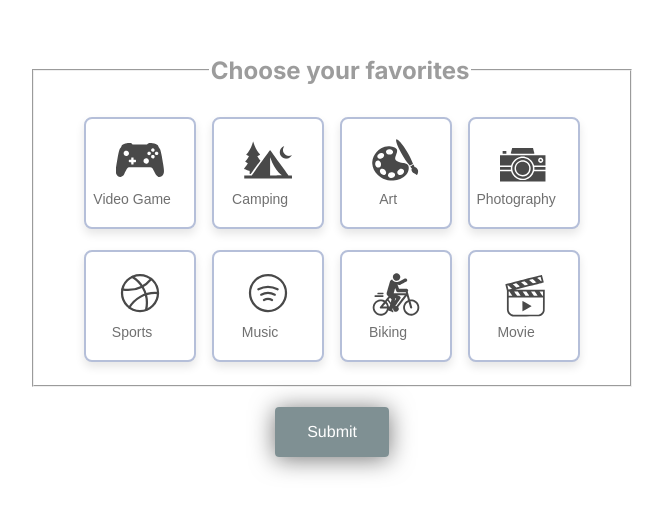
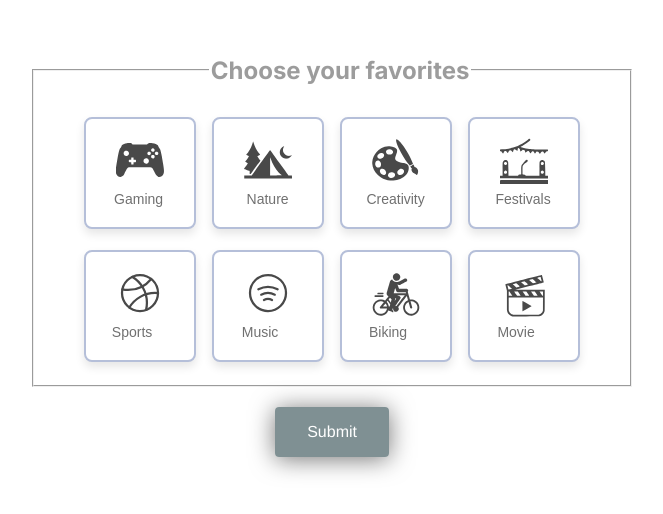
Before and after one commit to CSCC012023/final-project-s23-passion-pals, a React (Create React App) app in the folder client/: page /select in a window 1280 px wide. Shown: the part 178-692 px from the top of the page, without its empty margins (251-914 px from the left). Built offline with nearby package versions, Linux system fonts and the light colour scheme; a web font is replaced by a local one.

Commit message:
pp-48: Added adjusted informatiion about the friends and progressing of modification of themes

```diff
--- a/client/src/components/interestSelection/selectEdit.js
+++ b/client/src/components/interestSelection/selectEdit.js
@@ -95,8 +95,8 @@ const SelectInterest = () => {
             <input
               type="checkbox"
               className="checkbox-input"
-              value="Video Game"
-              checked={selectedInterests.includes('Video Game')}
+              value="Gaming"
+              checked={selectedInterests.includes('Gaming')}
               onChange={handleInterestChange}
             />
             <span className="checkbox-tile">
@@ -140,13 +140,13 @@ const SelectInterest = () => {
                 </svg>
 
               </span>
-              <span className="checkbox-label">Video Game</span>
+              <span class="checkbox-label" style={{ marginLeft: '13px' }}>Gaming</span>
             </span>
           </label>
         </div>
         <div class="checkbox">
           <label class="checkbox-wrapper">
-            <input type="checkbox" class="checkbox-input" value="Camping" checked={selectedInterests.includes('Camping')} onChange={handleInterestChange} />
+            <input type="checkbox" class="checkbox-input" value="Nature" checked={selectedInterests.includes('Nature')} onChange={handleInterestChange} />
             <span class="checkbox-tile">
               <span class="checkbox-icon">
                 <svg version="1.0" xmlns="http://www.w3.org/2000/svg"
@@ -182,13 +182,13 @@ const SelectInterest = () => {
                   </g>
                 </svg>
               </span>
-              <span class="checkbox-label">Camping</span>
+              <span class="checkbox-label" style={{ marginLeft: '15px' }}>Nature</span>
             </span>
           </label>
         </div>
         <div class="checkbox">
           <label class="checkbox-wrapper">
-            <input type="checkbox" class="checkbox-input" value="Art" checked={selectedInterests.includes('Art')} onChange={handleInterestChange} />
+            <input type="checkbox" class="checkbox-input" value="Creativity" checked={selectedInterests.includes('Creativity')} onChange={handleInterestChange} />
             <span class="checkbox-tile">
               <span class="checkbox-icon">
                 <svg version="1.0" xmlns="http://www.w3.org/2000/svg"
@@ -257,52 +257,57 @@ const SelectInterest = () => {
                   </g>
                 </svg>
               </span>
-              <span class="checkbox-label">Art</span>
+              <span className="checkbox-label" style={{ marginLeft: '15px' }}>Creativity</span>
             </span>
           </label>
         </div>
         <div class="checkbox">
           <label class="checkbox-wrapper">
-            <input type="checkbox" class="checkbox-input" value="Photography" checked={selectedInterests.includes('Photography')} onChange={handleInterestChange} />
+            <input type="checkbox" class="checkbox-input" value="Festivals " checked={selectedInterests.includes('Festivals ')} onChange={handleInterestChange} />
             <span class="checkbox-tile">
               <span class="checkbox-icon">
-                <svg version="1.0" xmlns="http://www.w3.org/2000/svg"
-                  width="580.000000pt" height="577.000000pt" viewBox="100 50 400 400"
-                  preserveAspectRatio="xMidYMid meet">
+              <svg version="1.0" xmlns="http://www.w3.org/2000/svg"
+                    width="298.000000pt" height="297.000000pt" viewBox="15 0 258.000000 258.000000"
+                    preserveAspectRatio="xMidYMid meet">
 
-                  <g transform="translate(0.000000,577.000000) scale(0.100000,-0.100000)"
+                    <g transform="translate(0.000000,297.000000) scale(0.100000,-0.100000)"
                     fill="currentcolor" stroke="none">
-                    <path d="M2016 4263 c-3 -10 -30 -112 -61 -228 -31 -115 -58 -218 -61 -227 -5
-                    -17 47 -18 991 -18 944 0 996 1 991 18 -10 31 -126 463 -126 468 0 2 -389 4
-                    -864 4 -815 0 -865 -1 -870 -17z"/>
-                    <path d="M1220 3910 l0 -120 155 0 155 0 0 120 0 120 -155 0 -155 0 0 -120z" />
-                    <path d="M980 3235 l0 -425 474 0 473 0 23 69 c47 146 131 280 249 396 125
-                    123 271 205 449 252 82 22 119 26 237 26 118 0 155 -4 236 -26 178 -47 309
-                    -120 443 -247 122 -117 203 -244 255 -402 l23 -68 474 0 474 0 0 425 0 425
-                    -1905 0 -1905 0 0 -425z m3532 189 c49 -34 85 -91 94 -150 18 -122 -92 -244
-                    -222 -244 -49 0 -135 50 -168 98 -40 57 -48 149 -18 208 44 86 113 126 209
-                    121 50 -2 71 -9 105 -33z"/>
-                    <path d="M4329 3311 c-60 -60 -22 -150 64 -151 83 0 120 100 56 154 -41 35
-                    -83 34 -120 -3z"/>
-                    <path d="M2702 3414 c-211 -46 -415 -186 -535 -367 -109 -165 -161 -380 -137
-                    -572 68 -550 607 -892 1133 -718 86 29 205 95 281 158 120 99 234 284 277 450
-                    40 152 27 355 -32 515 -98 266 -344 475 -629 535 -88 18 -272 18 -358 -1z
-                    m368 -190 c404 -120 606 -575 421 -949 -252 -509 -970 -503 -1217 9 -49 102
-                    -68 198 -61 320 12 252 147 460 372 572 50 24 122 51 160 59 86 18 248 13 325
-                    -11z"/>
-                    <path d="M2785 3115 c-364 -68 -558 -463 -393 -797 40 -80 151 -192 233 -235
-                    162 -84 358 -84 520 0 83 43 191 154 233 239 87 178 77 386 -26 544 -92 140
-                    -212 221 -372 250 -90 16 -105 16 -195 -1z"/>
-                    <path d="M980 2570 l0 -110 463 0 462 0 0 110 0 110 -462 0 -463 0 0 -110z" />
-                    <path d="M3865 2570 l0 -110 463 0 462 0 0 110 0 110 -462 0 -463 0 0 -110z" />
-                    <path d="M980 1910 l0 -430 1905 0 1905 0 0 429 0 428 -473 2 -473 2 -18 -58
-                    c-99 -317 -346 -560 -672 -659 -83 -26 -102 -28 -269 -28 -169 0 -186 2 -269
-                    27 -324 100 -568 336 -667 645 l-23 72 -473 0 -473 0 0 -430z"/>
-                  </g>
-                </svg>
+                    <path d="M1635 2759 c-228 -196 -587 -369 -917 -443 -163 -36 -235 -46 -402
+                    -56 -131 -7 -151 -10 -169 -29 -17 -17 -19 -26 -11 -48 7 -22 18 -30 49 -37
+                    33 -7 47 -19 78 -62 21 -30 44 -54 51 -54 8 0 24 25 36 56 24 58 45 74 100 74
+                    22 0 37 -11 70 -52 23 -29 47 -53 53 -53 5 0 22 29 36 65 26 64 26 65 75 74
+                    l48 8 54 -52 53 -53 11 27 c5 15 15 48 21 73 9 32 18 47 36 54 39 15 49 11
+                    104 -36 29 -25 58 -45 65 -45 8 0 17 29 25 75 7 41 18 75 23 75 6 0 29 -10 51
+                    -23 36 -21 41 -28 55 -89 8 -37 18 -70 22 -74 4 -3 32 16 63 43 l56 50 51 -12
+                    52 -11 21 -64 c12 -35 26 -65 32 -67 6 -2 30 19 54 47 36 43 47 50 78 50 47 0
+                    51 -4 85 -77 16 -35 34 -63 40 -63 6 0 31 28 55 61 42 58 44 59 80 53 20 -4
+                    37 -10 39 -13 14 -33 65 -111 72 -111 5 0 26 26 47 57 21 31 41 56 46 55 4 -1
+                    26 -2 50 -2 41 0 43 -2 75 -60 18 -33 38 -60 45 -60 7 0 28 27 46 60 28 49 40
+                    60 60 60 15 0 35 3 47 6 17 4 27 -6 58 -56 21 -34 43 -59 49 -57 7 1 26 29 42
+                    60 26 49 34 57 58 57 61 0 99 45 73 85 l-15 23 -358 -1 c-353 0 -493 7 -712
+                    39 -119 17 -315 65 -356 86 l-28 15 89 47 c122 65 296 183 372 251 49 44 62
+                    63 62 85 0 31 -23 50 -57 49 -10 0 -49 -27 -88 -60z"/>
+                    <path d="M1518 1654 c-27 -25 -48 -52 -48 -59 0 -7 -33 -46 -74 -87 -101 -101
+                    -106 -119 -106 -389 l0 -207 -27 -6 c-16 -3 -47 -8 -71 -11 -34 -5 -46 -13
+                    -58 -36 l-15 -29 -257 2 -257 3 -5 372 c-5 356 -6 373 -26 399 -36 49 -70 68
+                    -122 68 -65 0 -111 -28 -139 -84 -23 -43 -23 -51 -23 -402 l0 -358 -80 0 -81
+                    0 3 -67 3 -68 1303 -3 1302 -2 0 70 0 69 -77 3 -78 3 -5 372 c-6 421 -2 405
+                    -91 451 -67 35 -144 15 -191 -50 -23 -33 -23 -34 -26 -405 l-3 -373 -369 0
+                    -369 0 -13 27 c-13 27 -27 33 -120 48 l-38 6 0 202 c0 116 5 219 11 242 14 49
+                    127 165 162 165 30 0 117 85 117 114 0 27 -39 66 -66 66 -10 0 -40 -21 -66
+                    -46z m-1013 -109 c51 -50 14 -139 -58 -139 -66 0 -103 63 -73 122 18 34 28 40
+                    74 41 22 1 41 -7 57 -24z m1980 0 c52 -51 14 -139 -59 -139 -51 0 -81 31 -81
+                    85 0 31 6 46 24 60 33 27 86 25 116 -6z m-2002 -447 c78 -41 52 -159 -35 -158
+                    -37 1 -59 14 -76 47 -19 35 -14 63 17 94 31 31 59 36 94 17z m1996 -14 c76
+                    -64 1 -174 -94 -138 -19 8 -45 55 -45 84 0 30 53 80 83 80 14 0 39 -12 56 -26z"/>
+                    <path d="M134 587 c-2 -7 -3 -91 -2 -187 l3 -175 1303 -3 1302 -2 0 190 0 190
+                    -1300 0 c-1050 0 -1302 -2 -1306 -13z"/>
+                    </g>
+                    </svg>
+
 
               </span>
-              <span class="checkbox-label">Photography</span>
+              <span class="checkbox-label" style={{ marginLeft: '14px' }}>Festivals </span>
             </span>
           </label>
         </div>
--- a/client/src/components/interestSelection/selectInterest.js
+++ b/client/src/components/interestSelection/selectInterest.js
@@ -73,7 +73,7 @@ const SelectInterest = () => {
         <legend class="checkbox-group-legend">Choose your favorites</legend>
         <div class="checkbox">
           <label class="checkbox-wrapper">
-            <input type="checkbox" class="checkbox-input" value="Video Game" onChange={handleInterestChange} />
+            <input type="checkbox" class="checkbox-input" value="Gaming" onChange={handleInterestChange} />
             <span class="checkbox-tile">
 
               <span class="checkbox-icon">
@@ -116,13 +116,13 @@ const SelectInterest = () => {
                 </svg>
 
               </span>
-              <span class="checkbox-label">Video Game</span>
+              <span class="checkbox-label" style={{ marginLeft: '13px' }}>Gaming</span>
             </span>
           </label>
         </div>
         <div class="checkbox">
           <label class="checkbox-wrapper">
-            <input type="checkbox" class="checkbox-input" value="Camping" onChange={handleInterestChange} />
+            <input type="checkbox" class="checkbox-input" value="Nature" onChange={handleInterestChange} />
             <span class="checkbox-tile">
               <span class="checkbox-icon">
                 <svg version="1.0" xmlns="http://www.w3.org/2000/svg"
@@ -158,13 +158,13 @@ const SelectInterest = () => {
                   </g>
                 </svg>
               </span>
-              <span class="checkbox-label">Camping</span>
+              <span class="checkbox-label" style={{ marginLeft: '15px' }}>Nature</span>
             </span>
           </label>
         </div>
         <div class="checkbox">
           <label class="checkbox-wrapper">
-            <input type="checkbox" class="checkbox-input" value="Art" onChange={handleInterestChange} />
+            <input type="checkbox" class="checkbox-input" value="Creativity" onChange={handleInterestChange} />
             <span class="checkbox-tile">
               <span class="checkbox-icon">
                 <svg version="1.0" xmlns="http://www.w3.org/2000/svg"
@@ -233,52 +233,57 @@ const SelectInterest = () => {
                   </g>
                 </svg>
               </span>
-              <span class="checkbox-label">Art</span>
+              <span className="checkbox-label" style={{ marginLeft: '15px' }}>Creativity</span>
             </span>
           </label>
         </div>
         <div class="checkbox">
           <label class="checkbox-wrapper">
-            <input type="checkbox" class="checkbox-input" value="Photography" onChange={handleInterestChange} />
+            <input type="checkbox" class="checkbox-input" value="Festivals " onChange={handleInterestChange} />
             <span class="checkbox-tile">
               <span class="checkbox-icon">
-                <svg version="1.0" xmlns="http://www.w3.org/2000/svg"
-                  width="580.000000pt" height="577.000000pt" viewBox="100 50 400 400"
-                  preserveAspectRatio="xMidYMid meet">
+              <svg version="1.0" xmlns="http://www.w3.org/2000/svg"
+                    width="298.000000pt" height="297.000000pt" viewBox="15 0 258.000000 258.000000"
+                    preserveAspectRatio="xMidYMid meet">
 
-                  <g transform="translate(0.000000,577.000000) scale(0.100000,-0.100000)"
+                    <g transform="translate(0.000000,297.000000) scale(0.100000,-0.100000)"
                     fill="currentcolor" stroke="none">
-                    <path d="M2016 4263 c-3 -10 -30 -112 -61 -228 -31 -115 -58 -218 -61 -227 -5
-                    -17 47 -18 991 -18 944 0 996 1 991 18 -10 31 -126 463 -126 468 0 2 -389 4
-                    -864 4 -815 0 -865 -1 -870 -17z"/>
-                    <path d="M1220 3910 l0 -120 155 0 155 0 0 120 0 120 -155 0 -155 0 0 -120z" />
-                    <path d="M980 3235 l0 -425 474 0 473 0 23 69 c47 146 131 280 249 396 125
-                    123 271 205 449 252 82 22 119 26 237 26 118 0 155 -4 236 -26 178 -47 309
-                    -120 443 -247 122 -117 203 -244 255 -402 l23 -68 474 0 474 0 0 425 0 425
-                    -1905 0 -1905 0 0 -425z m3532 189 c49 -34 85 -91 94 -150 18 -122 -92 -244
-                    -222 -244 -49 0 -135 50 -168 98 -40 57 -48 149 -18 208 44 86 113 126 209
-                    121 50 -2 71 -9 105 -33z"/>
-                    <path d="M4329 3311 c-60 -60 -22 -150 64 -151 83 0 120 100 56 154 -41 35
-                    -83 34 -120 -3z"/>
-                    <path d="M2702 3414 c-211 -46 -415 -186 -535 -367 -109 -165 -161 -380 -137
-                    -572 68 -550 607 -892 1133 -718 86 29 205 95 281 158 120 99 234 284 277 450
-                    40 152 27 355 -32 515 -98 266 -344 475 -629 535 -88 18 -272 18 -358 -1z
-                    m368 -190 c404 -120 606 -575 421 -949 -252 -509 -970 -503 -1217 9 -49 102
-                    -68 198 -61 320 12 252 147 460 372 572 50 24 122 51 160 59 86 18 248 13 325
-                    -11z"/>
-                    <path d="M2785 3115 c-364 -68 -558 -463 -393 -797 40 -80 151 -192 233 -235
-                    162 -84 358 -84 520 0 83 43 191 154 233 239 87 178 77 386 -26 544 -92 140
-                    -212 221 -372 250 -90 16 -105 16 -195 -1z"/>
-                    <path d="M980 2570 l0 -110 463 0 462 0 0 110 0 110 -462 0 -463 0 0 -110z" />
-                    <path d="M3865 2570 l0 -110 463 0 462 0 0 110 0 110 -462 0 -463 0 0 -110z" />
-                    <path d="M980 1910 l0 -430 1905 0 1905 0 0 429 0 428 -473 2 -473 2 -18 -58
-                    c-99 -317 -346 -560 -672 -659 -83 -26 -102 -28 -269 -28 -169 0 -186 2 -269
-                    27 -324 100 -568 336 -667 645 l-23 72 -473 0 -473 0 0 -430z"/>
-                  </g>
-                </svg>
+                    <path d="M1635 2759 c-228 -196 -587 -369 -917 -443 -163 -36 -235 -46 -402
+                    -56 -131 -7 -151 -10 -169 -29 -17 -17 -19 -26 -11 -48 7 -22 18 -30 49 -37
+                    33 -7 47 -19 78 -62 21 -30 44 -54 51 -54 8 0 24 25 36 56 24 58 45 74 100 74
+                    22 0 37 -11 70 -52 23 -29 47 -53 53 -53 5 0 22 29 36 65 26 64 26 65 75 74
+                    l48 8 54 -52 53 -53 11 27 c5 15 15 48 21 73 9 32 18 47 36 54 39 15 49 11
+                    104 -36 29 -25 58 -45 65 -45 8 0 17 29 25 75 7 41 18 75 23 75 6 0 29 -10 51
+                    -23 36 -21 41 -28 55 -89 8 -37 18 -70 22 -74 4 -3 32 16 63 43 l56 50 51 -12
+                    52 -11 21 -64 c12 -35 26 -65 32 -67 6 -2 30 19 54 47 36 43 47 50 78 50 47 0
+                    51 -4 85 -77 16 -35 34 -63 40 -63 6 0 31 28 55 61 42 58 44 59 80 53 20 -4
+                    37 -10 39 -13 14 -33 65 -111 72 -111 5 0 26 26 47 57 21 31 41 56 46 55 4 -1
+                    26 -2 50 -2 41 0 43 -2 75 -60 18 -33 38 -60 45 -60 7 0 28 27 46 60 28 49 40
+                    60 60 60 15 0 35 3 47 6 17 4 27 -6 58 -56 21 -34 43 -59 49 -57 7 1 26 29 42
+                    60 26 49 34 57 58 57 61 0 99 45 73 85 l-15 23 -358 -1 c-353 0 -493 7 -712
+                    39 -119 17 -315 65 -356 86 l-28 15 89 47 c122 65 296 183 372 251 49 44 62
+                    63 62 85 0 31 -23 50 -57 49 -10 0 -49 -27 -88 -60z"/>
+                    <path d="M1518 1654 c-27 -25 -48 -52 -48 -59 0 -7 -33 -46 -74 -87 -101 -101
+                    -106 -119 -106 -389 l0 -207 -27 -6 c-16 -3 -47 -8 -71 -11 -34 -5 -46 -13
+                    -58 -36 l-15 -29 -257 2 -257 3 -5 372 c-5 356 -6 373 -26 399 -36 49 -70 68
+                    -122 68 -65 0 -111 -28 -139 -84 -23 -43 -23 -51 -23 -402 l0 -358 -80 0 -81
+                    0 3 -67 3 -68 1303 -3 1302 -2 0 70 0 69 -77 3 -78 3 -5 372 c-6 421 -2 405
+                    -91 451 -67 35 -144 15 -191 -50 -23 -33 -23 -34 -26 -405 l-3 -373 -369 0
+                    -369 0 -13 27 c-13 27 -27 33 -120 48 l-38 6 0 202 c0 116 5 219 11 242 14 49
+                    127 165 162 165 30 0 117 85 117 114 0 27 -39 66 -66 66 -10 0 -40 -21 -66
+                    -46z m-1013 -109 c51 -50 14 -139 -58 -139 -66 0 -103 63 -73 122 18 34 28 40
+                    74 41 22 1 41 -7 57 -24z m1980 0 c52 -51 14 -139 -59 -139 -51 0 -81 31 -81
+                    85 0 31 6 46 24 60 33 27 86 25 116 -6z m-2002 -447 c78 -41 52 -159 -35 -158
+                    -37 1 -59 14 -76 47 -19 35 -14 63 17 94 31 31 59 36 94 17z m1996 -14 c76
+                    -64 1 -174 -94 -138 -19 8 -45 55 -45 84 0 30 53 80 83 80 14 0 39 -12 56 -26z"/>
+                    <path d="M134 587 c-2 -7 -3 -91 -2 -187 l3 -175 1303 -3 1302 -2 0 190 0 190
+                    -1300 0 c-1050 0 -1302 -2 -1306 -13z"/>
+                    </g>
+                    </svg>
+
 
               </span>
-              <span class="checkbox-label">Photography</span>
+              <span class="checkbox-label" style={{ marginLeft: '14px' }} >Festivals </span>
             </span>
           </label>
         </div>
--- a/package.json
+++ b/package.json
@@ -1,5 +1,6 @@
 {
   "dependencies": {
+    "antd": "^5.7.0",
     "jsonwebtoken": "^9.0.0"
   }
 }
```
Also changed, not shown: 1 other file (tests, documents, lock files or other folders).
